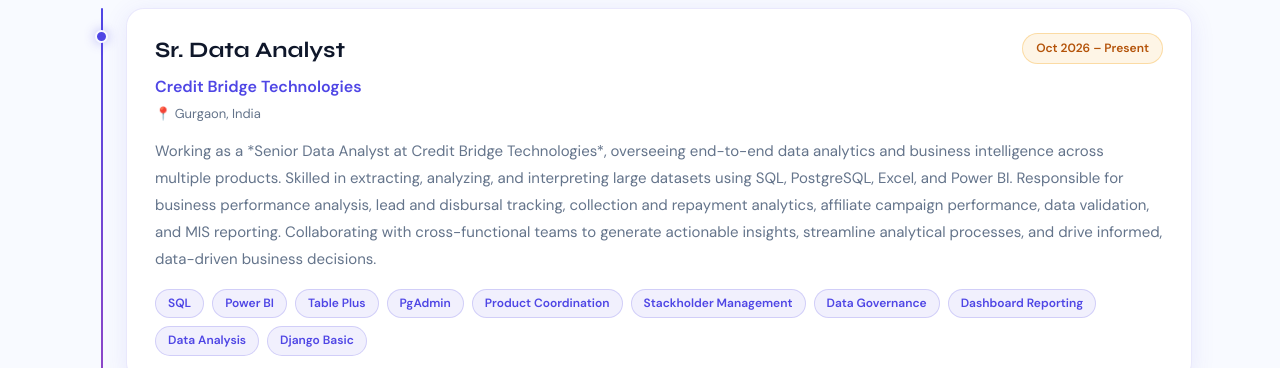
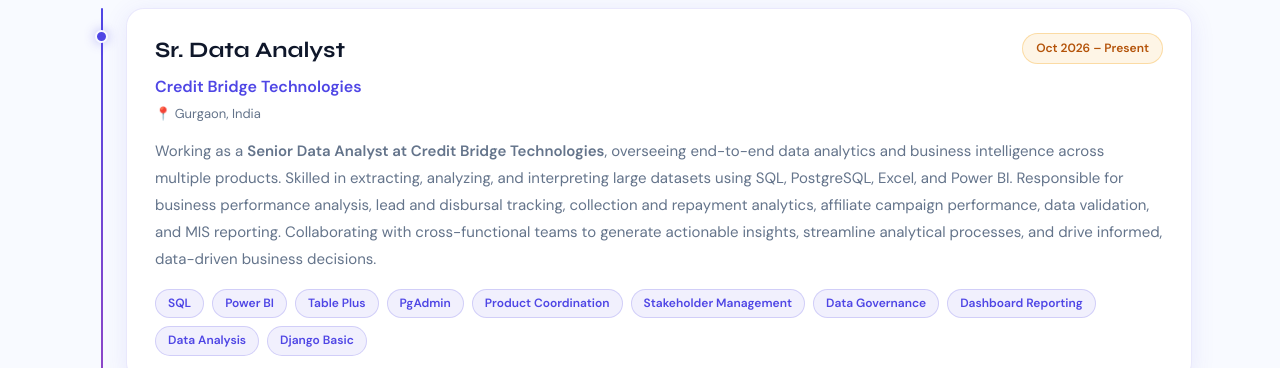
Before and after one commit to Crajk2000/Rajkumar_Choudhary_Portfolio, a plain HTML site: page index.html in a window 1280 px wide. Shown: the part 2200-2568 px from the top of the page. Drawn offline with Linux system fonts and the light colour scheme.

Commit message:
Add files via upload

```diff
--- a/index.html
+++ b/index.html
@@ -759,8 +759,8 @@ const EXP = [
     co:'Credit Bridge Technologies',
     loc:'Gurgaon, India',
     date:'Oct 2026 – Present',
-    desc:'Working as a *Senior Data Analyst at Credit Bridge Technologies*, overseeing end-to-end data analytics and business intelligence across multiple products. Skilled in extracting, analyzing, and interpreting large datasets using SQL, PostgreSQL, Excel, and Power BI. Responsible for business performance analysis, lead and disbursal tracking, collection and repayment analytics, affiliate campaign performance, data validation, and MIS reporting. Collaborating with cross-functional teams to generate actionable insights, streamline analytical processes, and drive informed, data-driven business decisions.',
-    tags:['SQL','Power BI','Table Plus','PgAdmin','Product Coordination','Stackholder Management','Data Governance', 'Dashboard Reporting', 'Data Analysis', 'Django Basic']
+    desc:'Working as a <strong>Senior Data Analyst at Credit Bridge Technologies</strong>, overseeing end-to-end data analytics and business intelligence across multiple products. Skilled in extracting, analyzing, and interpreting large datasets using SQL, PostgreSQL, Excel, and Power BI. Responsible for business performance analysis, lead and disbursal tracking, collection and repayment analytics, affiliate campaign performance, data validation, and MIS reporting. Collaborating with cross-functional teams to generate actionable insights, streamline analytical processes, and drive informed, data-driven business decisions.',
+    tags:['SQL','Power BI','Table Plus','PgAdmin','Product Coordination','Stakeholder Management','Data Governance', 'Dashboard Reporting', 'Data Analysis', 'Django Basic']
   },
   {
     title:'Data Analyst',
```
